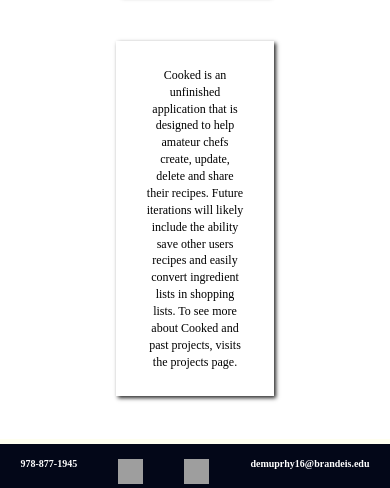
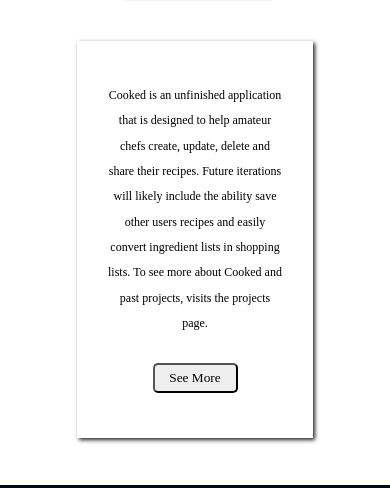
Before and after one commit to demurphy16/Portfolio, a React (Create React App) app in the folder my-portfolio/: page / in a window 390 px wide. Shown: the part 628-1116 px from the top of the page. Built offline with nearby package versions, Linux system fonts and the light colour scheme; grey boxes are pictures that could not be loaded.

Commit message:
added see more button and changed some styling

```diff
--- a/my-portfolio/src/screens/Home.css
+++ b/my-portfolio/src/screens/Home.css
@@ -65,11 +65,12 @@
 }
 .recent-descirption-container {
   box-shadow: 2px 2px 4px rgb(38, 38, 38);
-  width: 25vw;
-  height: 35vh;
+  width: 45vw;
+  min-height: 35vh;
   line-height: 4vh;
   padding: 30px;
   display: flex;
+  flex-direction: column;
   align-items: center;
 }
 @media screen and (max-width: 1200px) {
@@ -107,15 +108,12 @@
     display: none;
   }
 
-
-
   .welcome-img-container > p {
     font-size: 12px;
     margin-top: 15px;
     margin-left: 52vw;
     margin-bottom: 0%;
   }
-
   .most-recent-title {
     font-size: 25px;
   }
@@ -132,7 +130,11 @@
   }
   .recent-descirption-container > p {
     font-size: 12px;
-    line-height: 2vh;
+    line-height: 3vh;
+  }
+
+  .home-button {
+    margin: 15px;
   }
 
 }
--- a/my-portfolio/src/screens/Home.jsx
+++ b/my-portfolio/src/screens/Home.jsx
@@ -1,4 +1,6 @@
 import React from 'react'
+import {Link} from 'react-router-dom'
+
 import Self from '../assets/linkedIn.JPG'
 import cooked from '../assets/cooked.gif'
 
@@ -28,10 +30,13 @@
           </div>
           <div className="recent-descirption-container">
             <p>Cooked is an unfinished application that is designed to help amateur
-             chefs create, update, delete and share their recipes. Future iterations
-             will likely include the ability save other users recipes and easily convert ingredient
-             lists in shopping lists. To see more about Cooked and past projects, visits the projects page.
+            chefs create, update, delete and share their recipes. Future iterations
+            will likely include the ability save other users recipes and easily convert ingredient
+            lists in shopping lists. To see more about Cooked and past projects, visits the projects page.
             </p>
+            <Link to="/projects">
+              <button className="project-button home-button">See More</button>
+            </Link>
           </div>
         </div>
       </div>
```
Also changed, not shown: 1 other file (tests, documents, lock files or other folders).
